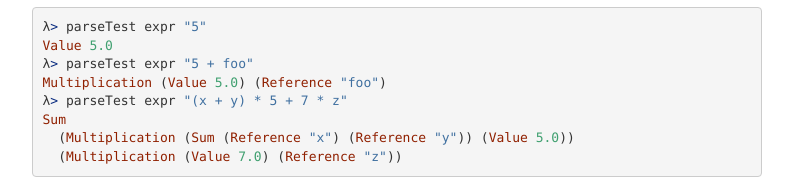
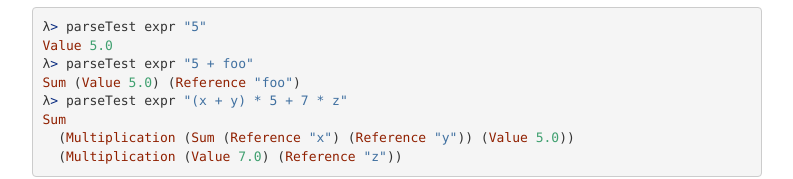
Before and after one commit to mrkkrp/megaparsec, a plain HTML site: page tutorials/fun-with-the-recovery-feature.html in a window 1280 px wide. Shown: the part 2898-3077 px from the top of the page, without its empty margins (243-1036 px from the left). Drawn offline with nearby package versions, Linux system fonts and the light colour scheme.

Commit message:
auto-sync

```diff
--- a/tutorials/fun-with-the-recovery-feature.html
+++ b/tutorials/fun-with-the-recovery-feature.html
@@ -154,7 +154,7 @@ parens <span class="fu">=</span> between (symbol <span class="st">&quot;(&quot;<
 <div class="sourceCode"><pre class="sourceCode haskell"><code class="sourceCode haskell">λ<span class="fu">&gt;</span> parseTest expr <span class="st">&quot;5&quot;</span>
 <span class="dt">Value</span> <span class="fl">5.0</span>
 λ<span class="fu">&gt;</span> parseTest expr <span class="st">&quot;5 + foo&quot;</span>
-<span class="dt">Multiplication</span> (<span class="dt">Value</span> <span class="fl">5.0</span>) (<span class="dt">Reference</span> <span class="st">&quot;foo&quot;</span>)
+<span class="dt">Sum</span> (<span class="dt">Value</span> <span class="fl">5.0</span>) (<span class="dt">Reference</span> <span class="st">&quot;foo&quot;</span>)
 λ<span class="fu">&gt;</span> parseTest expr <span class="st">&quot;(x + y) * 5 + 7 * z&quot;</span>
 <span class="dt">Sum</span>
   (<span class="dt">Multiplication</span> (<span class="dt">Sum</span> (<span class="dt">Reference</span> <span class="st">&quot;x&quot;</span>) (<span class="dt">Reference</span> <span class="st">&quot;y&quot;</span>)) (<span class="dt">Value</span> <span class="fl">5.0</span>))
```
